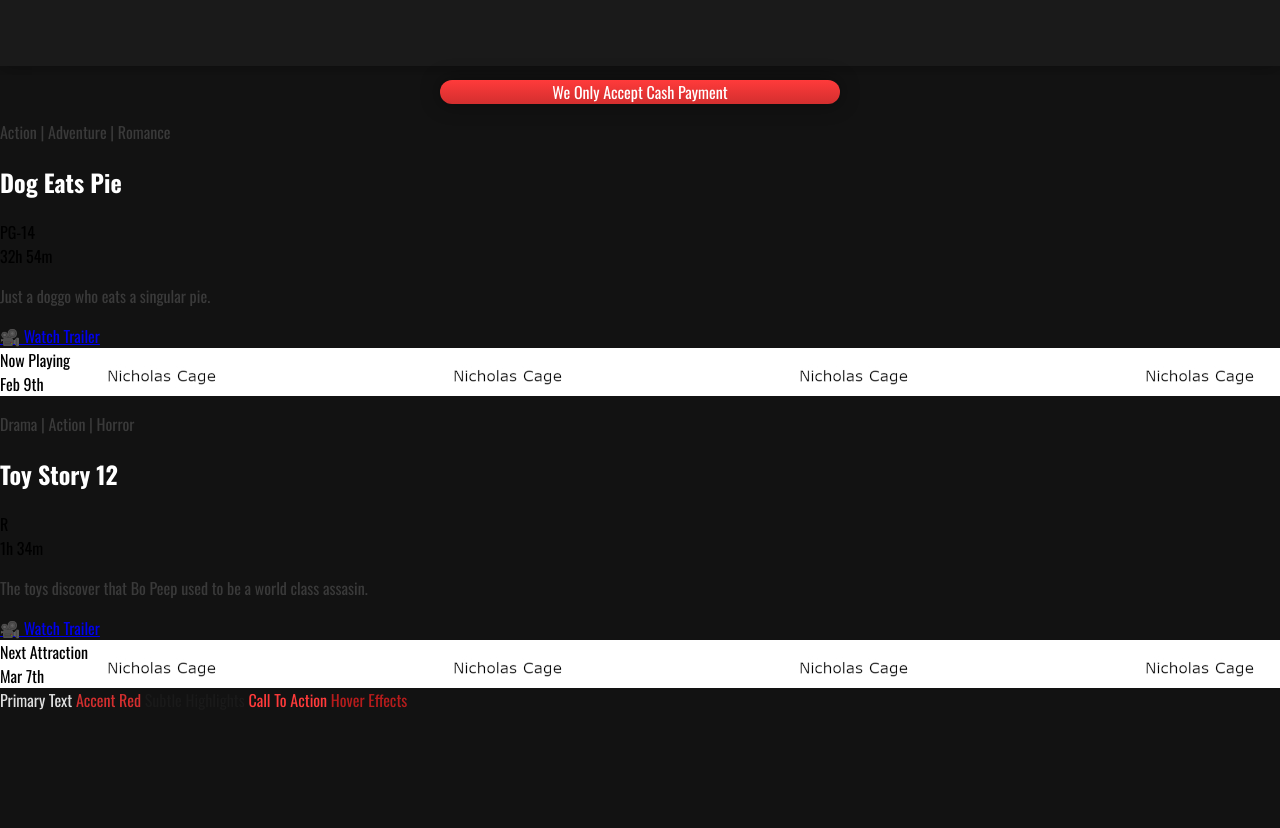
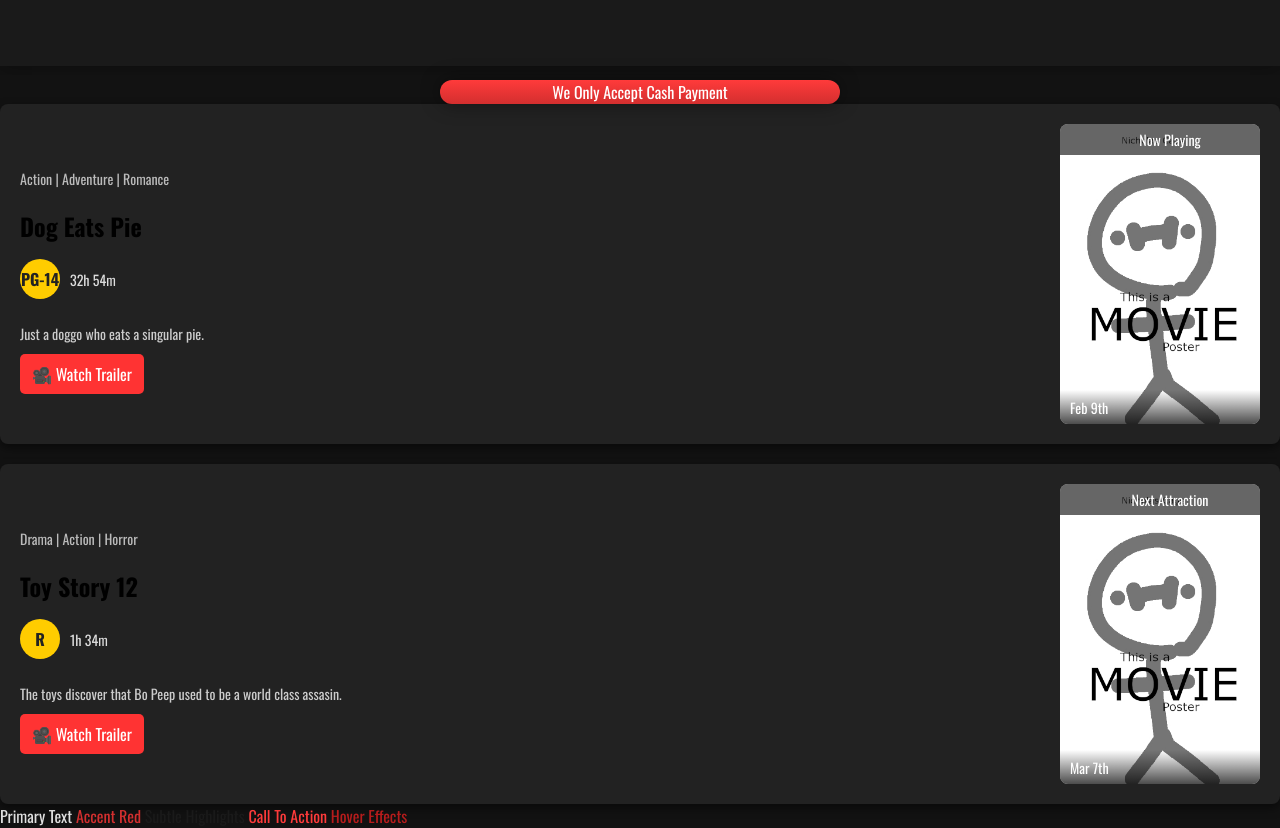
Before and after one commit to Briar-Forbes/Napier-Theatre, a plain HTML site: page index.html in a window 1280 px wide. Before the commit the page ends 800 px from the top, so only its background shows below. Drawn offline with nearby package versions, Linux system fonts and the light colour scheme.

Commit message:
Update index.css

```diff
--- a/CSS/index.css
+++ b/CSS/index.css
@@ -21,30 +21,127 @@
 
 /* MOVIES */
 
-    .Movies div.Poster
+    #movies-container
     {
-        border-width: 20px;
-        border-radius: 10px;
-
-        width: 356px;
-        height: 512px;
-
-        background-size: contain;
-        background-position: center;
-        background-repeat: no-repeat;
+        display: flex;
+        flex-direction: column;
+        gap: 20px;
     }
 
-    .Movies p
-    { color: #3a3a3a; }
+    .movie-card
+    {
+        display: flex;
+        align-items: center;
+        gap: 20px;
+        background: #222;
+        padding: 20px;
+        border-radius: 8px;
+        box-shadow: 0px 4px 10px rgba(0, 0, 0, 0.5);
+    }
 
-    .Movies h2
-    { color: #ffffff; }
+    .movie-details
+    {
+        flex: 1;
+        display: flex;
+        flex-direction: column;
+    }
 
-    .Movies .movie-card li
-    { float: right; }
+    .genre
+    {
+        font-size: 14px;
+        color: #bbb;
+    }
 
-    .Movies ul
-    { list-style-type: none; }
+    .title
+    {
+        font-size: 24px;
+        margin: 5px 0;
+    }
+
+    .info
+    {
+        display: flex;
+        align-items: center;
+        gap: 10px;
+        margin: 10px 0;
+    }
+
+    .rating
+    {
+        width: 40px;
+        height: 40px;
+        border-radius: 50%;
+        background: #ffcc00;
+        color: #222;
+        display: flex;
+        align-items: center;
+        justify-content: center;
+        font-weight: bold;
+    }
+
+    .length
+    {
+        font-size: 14px;
+        color: #ddd;
+    }
+
+    .description
+    {
+        font-size: 14px;
+        color: #ccc;
+        margin-bottom: 10px;
+    }
+
+    .trailer-btn
+    {
+        text-decoration: none;
+        background: #ff3333;
+        color: white;
+        padding: 8px 12px;
+        border-radius: 5px;
+        text-align: center;
+        width: fit-content;
+    }
+
+    .movie-poster
+    {
+        position: relative;
+        width: 200px;
+        height: 300px;
+        background-size: cover;
+        background-position: center;
+        border-radius: 8px;
+        overflow: hidden;
+        display: flex;
+        flex-direction: column;
+        justify-content: space-between;
+    }
+
+    .type
+    {
+        background: rgba(0, 0, 0, 0.6);
+        color: white;
+        padding: 5px 10px;
+        font-size: 14px;
+        text-align: center;
+        width: 100%;
+    }
+
+    .date-overlay
+    {
+        position: absolute;
+        bottom: 0;
+        width: 100%;
+        text-align: left;
+        padding: 5px 10px;
+        background: linear-gradient(to top, rgba(0, 0, 0, 0.7), transparent);
+    }
+
+    .date
+    {
+        color: white;
+        font-size: 14px;
+    }
 
 /* BASIC ANIMATIONS */
 
```
